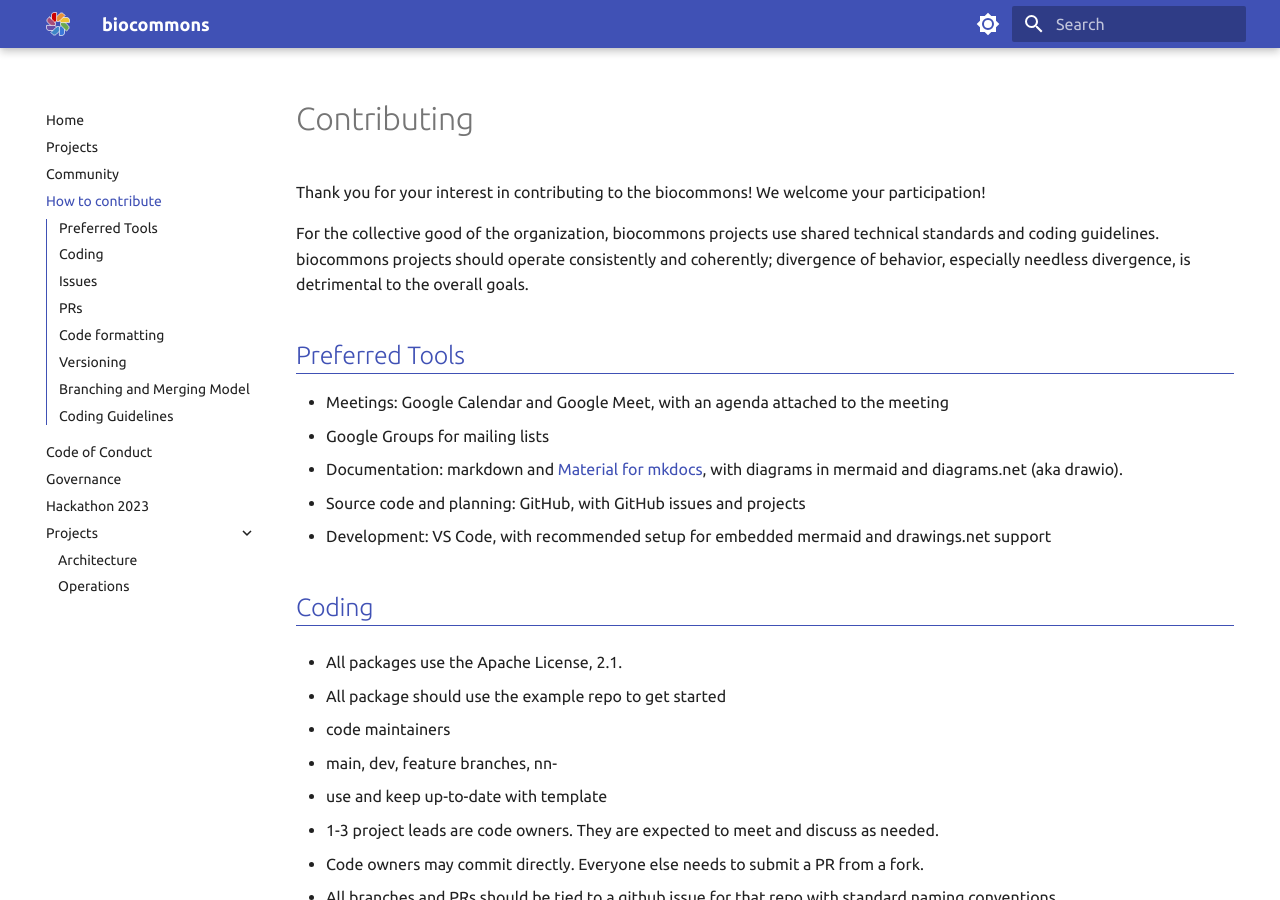
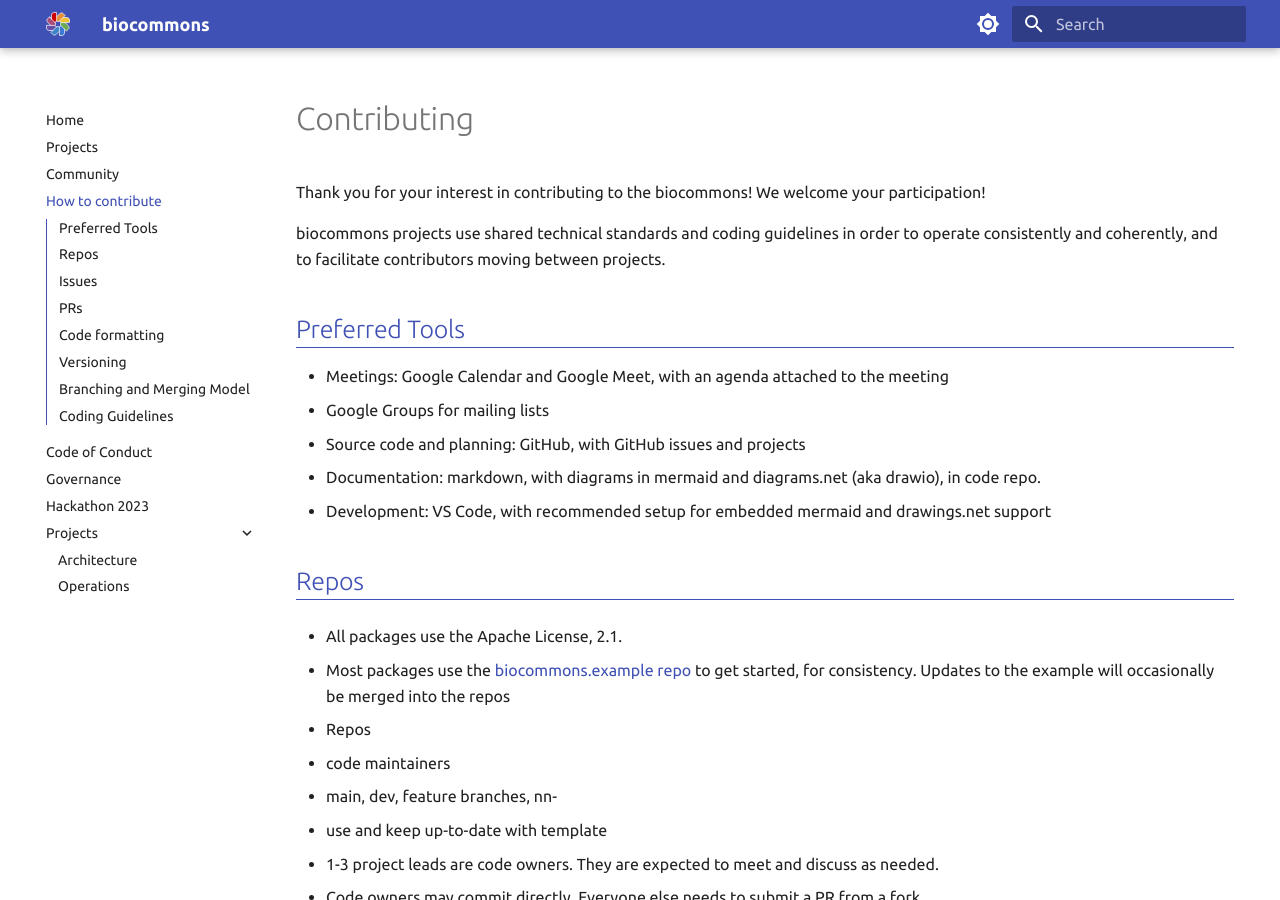
Before and after one commit to biocommons/biocommons.github.io, an MkDocs documentation site: the page built from docs/contributing.md, in a window 1280 px wide and 900 px high. Built offline with MkDocs 1.6.1 and Material for MkDocs 9.7.7, drawn with Linux system fonts in a browser that asks for light colours.

Commit message:
created contributing branch

```diff
--- a/docs/contributing.md
+++ b/docs/contributing.md
@@ -2,24 +2,26 @@
 
 Thank you for your interest in contributing to the biocommons! We welcome your participation!
 
-For the collective good of the organization, biocommons projects use shared technical standards and
-coding guidelines.  biocommons projects should operate consistently and coherently;
-divergence of behavior, especially needless divergence, is detrimental to the overall goals.
+biocommons projects use shared technical standards and coding guidelines in order to operate
+consistently and coherently, and to facilitate contributors moving between projects.
 
 ## Preferred Tools
 
 - Meetings: Google Calendar and Google Meet, with an agenda attached to the meeting
 - Google Groups for mailing lists
-- Documentation: markdown and [Material for mkdocs](https://squidfunk.github.io/mkdocs-material/),
-  with diagrams in mermaid and diagrams.net (aka drawio).
 - Source code and planning: GitHub, with GitHub issues and projects
+- Documentation: markdown, with diagrams in mermaid and diagrams.net (aka drawio), in code repo.
 - Development: VS Code, with recommended setup for embedded mermaid and drawings.net support
 
-## Coding
+## Repos
 
 - All packages use the Apache License, 2.1.
 
-- All package should use the example repo to get started
+- Most packages use the [biocommons.example
+  repo](https://github.com/biocommons/biocommons.example) to get started, for consistency.  Updates
+  to the example will occasionally be merged into the repos
+
+- Repos
 
 - code maintainers
 - main, dev, feature branches, nn-
@@ -33,7 +35,6 @@ divergence of behavior, especially needless divergence, is detrimental to the ov
 - All Python packages must use the same structure (pyproject.toml, `__version__` from git, etc).
 
 - most development should be the result of an issue
-
 
 
 ## Issues
```
